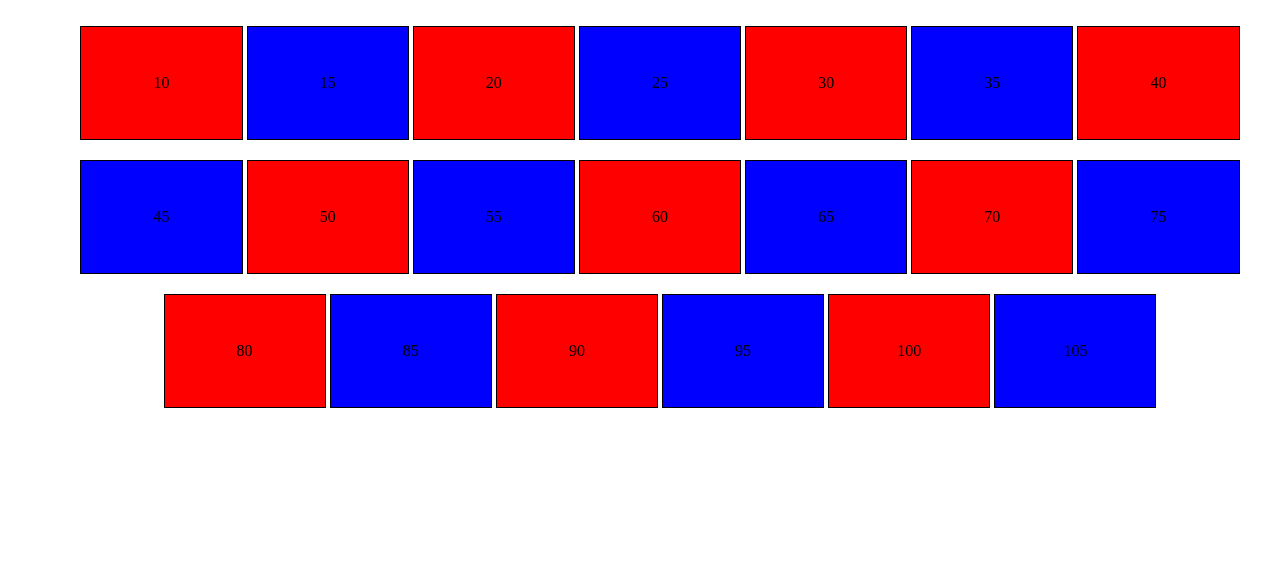
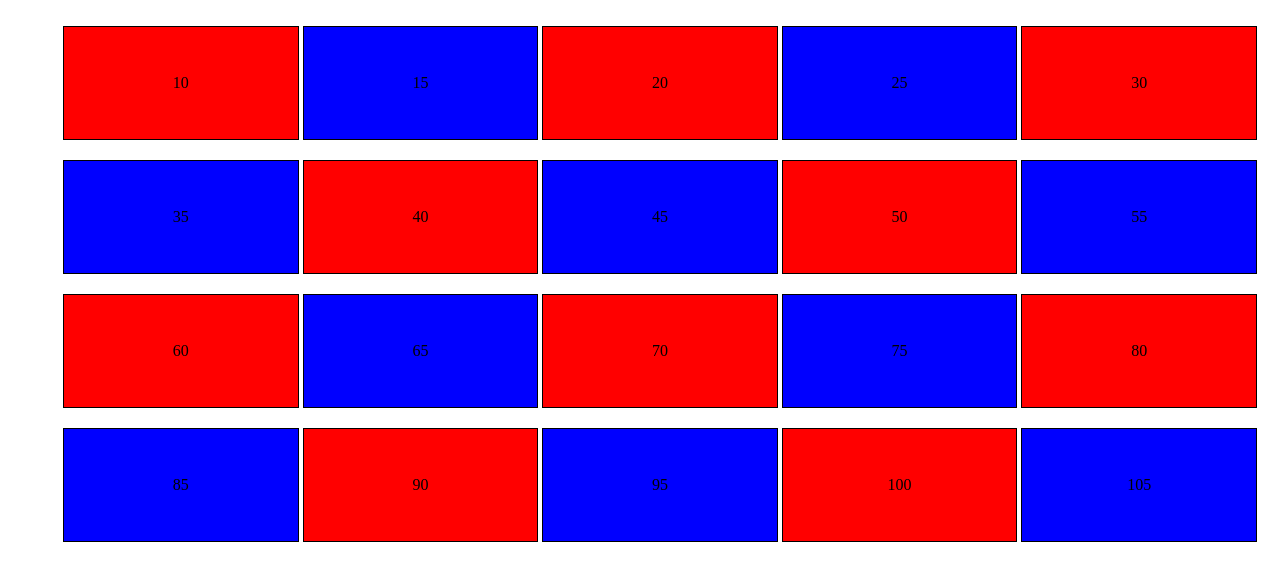
Before and after one commit to Mohammadali7610/TaskEvenOddBg, a plain HTML site: page index.html in a window 1280 px wide. Drawn offline with Linux system fonts and the light colour scheme.

Commit message:
change the width of li

```diff
--- a/index.html
+++ b/index.html
@@ -34,7 +34,7 @@
     listItem.style.display = "flex";
     listItem.style.justifyContent = "center";
     listItem.style.height = "100px";
-    listItem.style.width = "9%";
+    listItem.style.width = "15%";
     listItem.style.margin = "10px 2px";
     listItem.style.cursor = "pointer";
 
```
